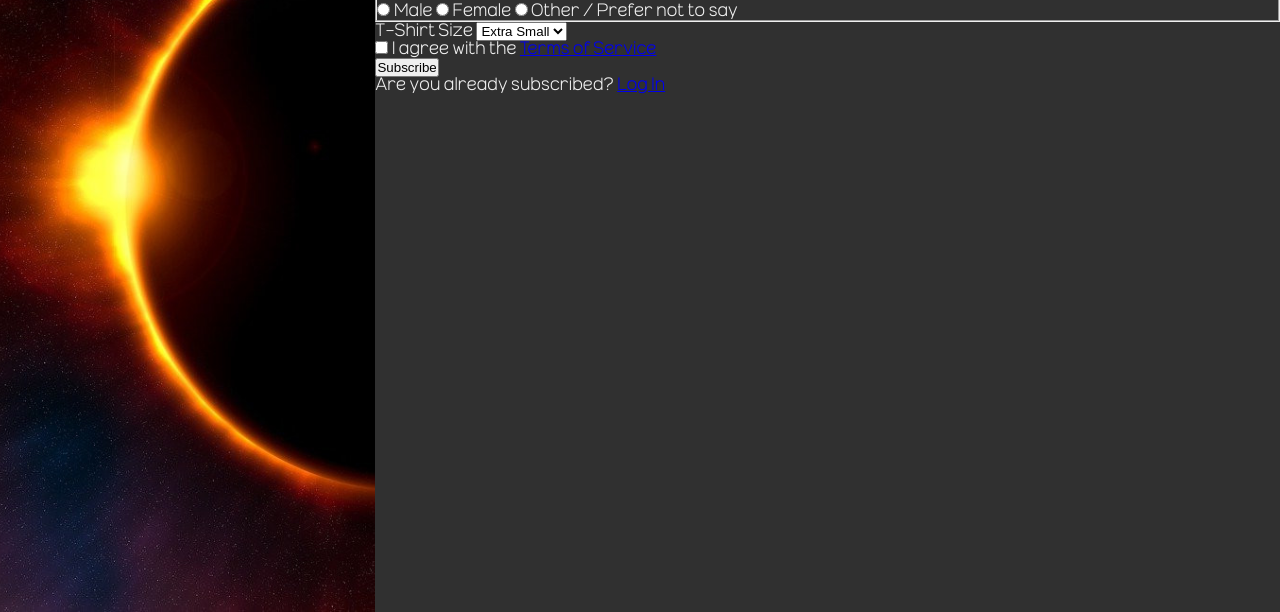
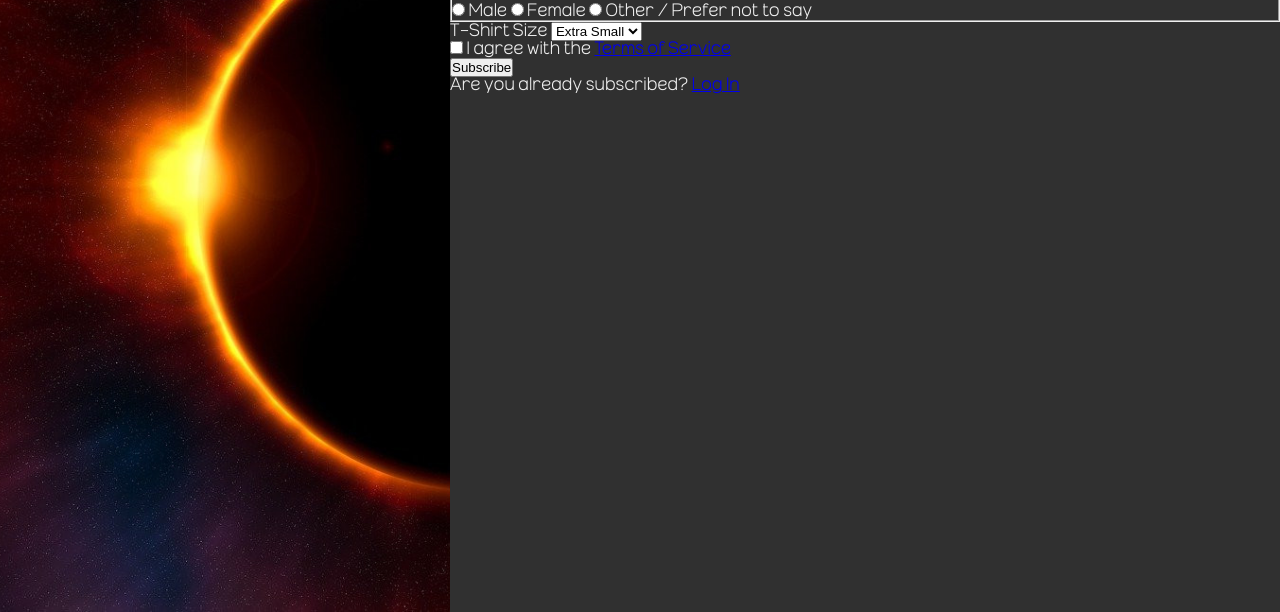
Before and after one commit to oliveirasgah/odin-sign-up-form, a plain HTML site: page index.html in a window 1280 px wide. Shown: the part 188-800 px from the top of the page. Drawn offline with Linux system fonts and the light colour scheme.

Commit message:
Add width defaults for header and main

```diff
--- a/style.css
+++ b/style.css
@@ -33,5 +33,12 @@ body {
     background-image: url('img/eclipse-image-flipped.jpg');
     background-repeat: no-repeat;
     background-size: cover;
-    background-position-x: -200px;
+    background-position-x: -10vw;
+
+    width: 450px;
+    flex-shrink: 0;
 }
+
+.main-content {
+    min-width: calc(1280px - 450px);
+}
```
